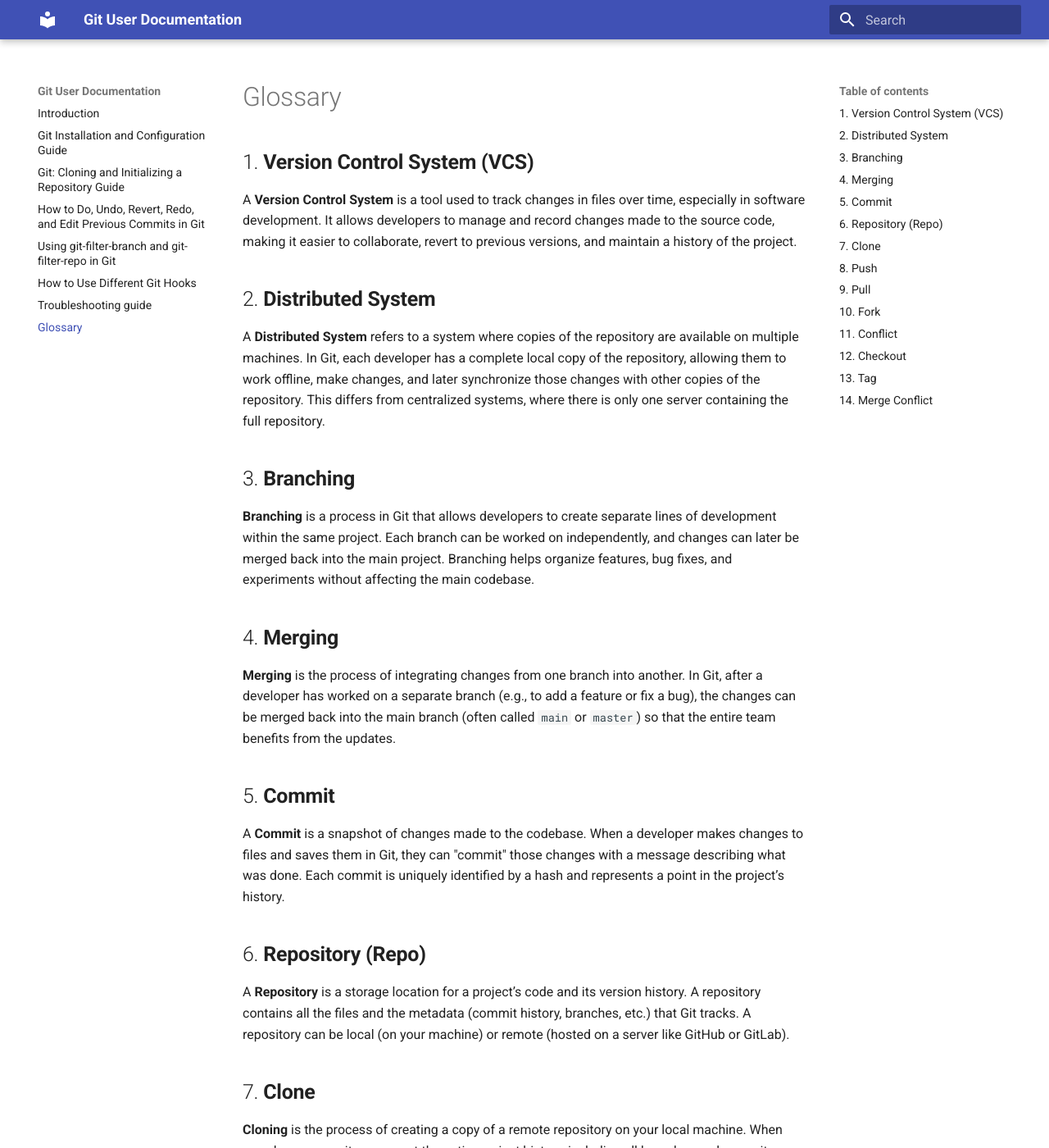
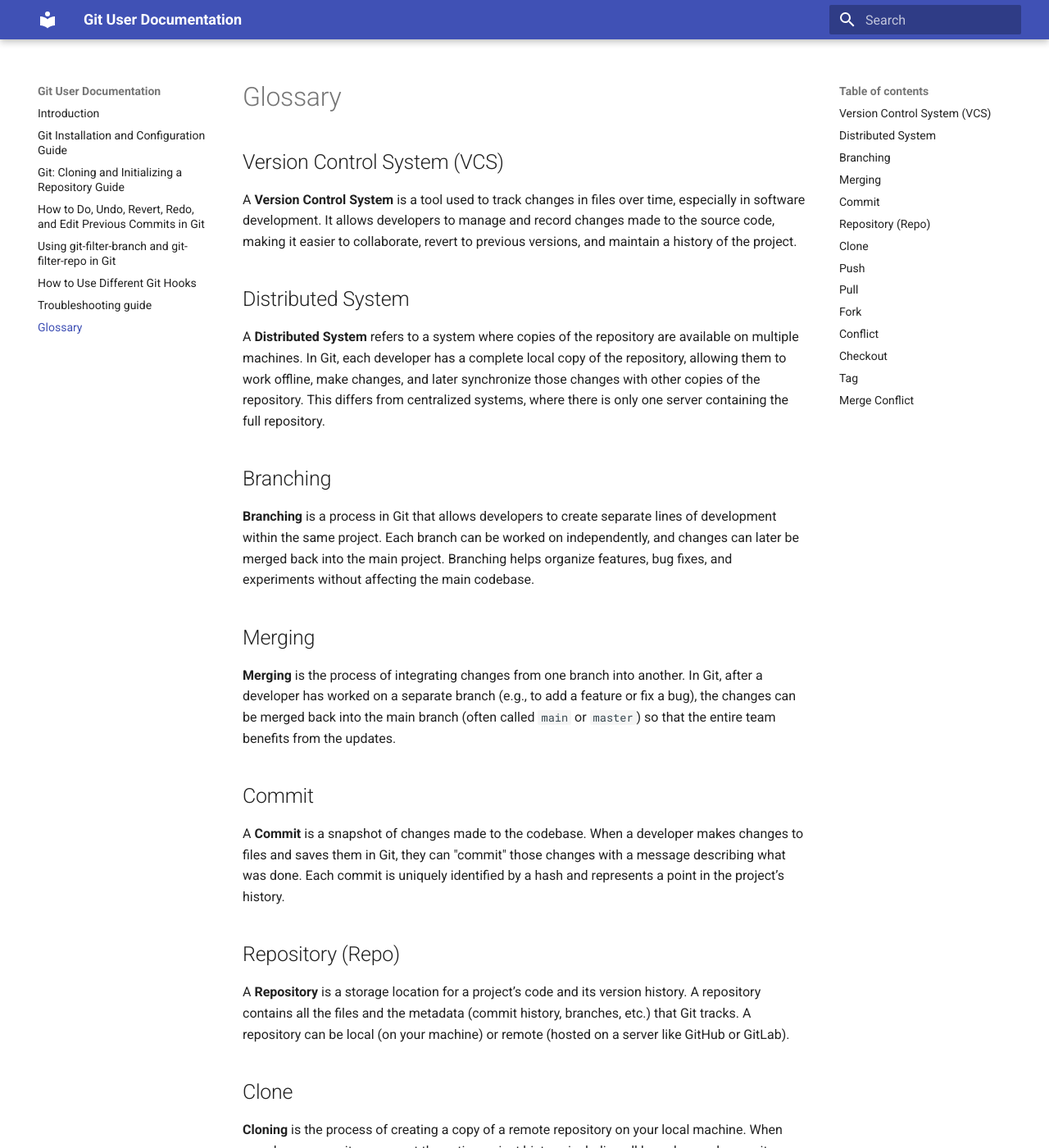
Before and after one commit to BCIT-203/COMM-2216-User-Documentation-Assignment, an MkDocs documentation site: the page built from docs/9-glossary.md, in a window 1280 px wide and 1400 px high. Shown: the whole window at 82% size. Built offline with MkDocs 1.6.1 and Material for MkDocs 9.7.7, drawn with Linux system fonts in a browser that asks for light colours.

Commit message:
remove numbering

```diff
--- a/docs/9-glossary.md
+++ b/docs/9-glossary.md
@@ -1,57 +1,57 @@
 # Glossary
 
-## 1. **Version Control System (VCS)**
+## Version Control System (VCS)
 
    A **Version Control System** is a tool used to track changes in files over time, especially in software development. It allows developers to manage and record changes made to the source code, making it easier to collaborate, revert to previous versions, and maintain a history of the project.
 
-## 2. **Distributed System**
+## Distributed System
 
    A **Distributed System** refers to a system where copies of the repository are available on multiple machines. In Git, each developer has a complete local copy of the repository, allowing them to work offline, make changes, and later synchronize those changes with other copies of the repository. This differs from centralized systems, where there is only one server containing the full repository.
 
-## 3. **Branching**
+## Branching
 
    **Branching** is a process in Git that allows developers to create separate lines of development within the same project. Each branch can be worked on independently, and changes can later be merged back into the main project. Branching helps organize features, bug fixes, and experiments without affecting the main codebase.
 
-## 4. **Merging**
+## Merging
 
    **Merging** is the process of integrating changes from one branch into another. In Git, after a developer has worked on a separate branch (e.g., to add a feature or fix a bug), the changes can be merged back into the main branch (often called `main` or `master`) so that the entire team benefits from the updates.
 
-## 5. **Commit**
+## Commit
 
    A **Commit** is a snapshot of changes made to the codebase. When a developer makes changes to files and saves them in Git, they can "commit" those changes with a message describing what was done. Each commit is uniquely identified by a hash and represents a point in the project’s history.
 
-## 6. **Repository (Repo)**
+## Repository (Repo)
 
    A **Repository** is a storage location for a project’s code and its version history. A repository contains all the files and the metadata (commit history, branches, etc.) that Git tracks. A repository can be local (on your machine) or remote (hosted on a server like GitHub or GitLab).
 
-## 7. **Clone**
+## Clone
 
    **Cloning** is the process of creating a copy of a remote repository on your local machine. When you clone a repository, you get the entire project history, including all branches and commits, allowing you to work on the project locally and push changes back to the remote repository.
 
-## 8. **Push**
+## Push
 
    A **Push** is the action of sending your local commits to a remote repository, making your changes available to other team members. Pushing is essential for collaboration as it shares your progress with others and syncs your local changes with the remote version of the repository.
 
-## 9. **Pull**
+## Pull
 
    A **Pull** is the action of fetching changes from a remote repository and merging them into your local copy of the repository. It ensures that your local repository is up to date with the latest changes made by other contributors.
 
-## 10. **Fork**
+## ****Fork****
 
    **Forking** is a process used in open-source projects where a developer creates a personal copy of someone else’s repository. This allows them to make changes to the codebase independently, and later propose their changes (via a pull request) to be merged into the original project.
 
-## 11. **Conflict**
+## ****Conflict****
 
    A **Conflict** occurs when two developers make changes to the same part of a file (or the same file) in different branches. Git cannot automatically merge these changes, and the developer must manually resolve the conflict before proceeding.
 
-## 12. **Checkout**
+## ****Checkout****
 
    **Checkout** is a command used in Git to switch between different branches or to restore a file to a specific version. When you `checkout` a branch, you tell Git to update your working directory to reflect the contents of that branch.
 
-## 13. **Tag**
+## ****Tag****
 
    A **Tag** is a reference to a specific point in Git’s history, often used to mark release versions (e.g., `v1.0`). Tags are like commits, but they are usually meant to mark important milestones in the development lifecycle, such as releases.
 
-## 14. **Merge Conflict**
+## ****Merge Conflict****
 
    A **Merge Conflict** happens when Git is unable to automatically reconcile differences between two branches during the merge process. This typically occurs when two developers modify the same line of code in a file, and Git cannot decide which version to keep. Developers must manually resolve these conflicts.
```
Also changed, not shown: docs/index.md (+4 -4 lines).
